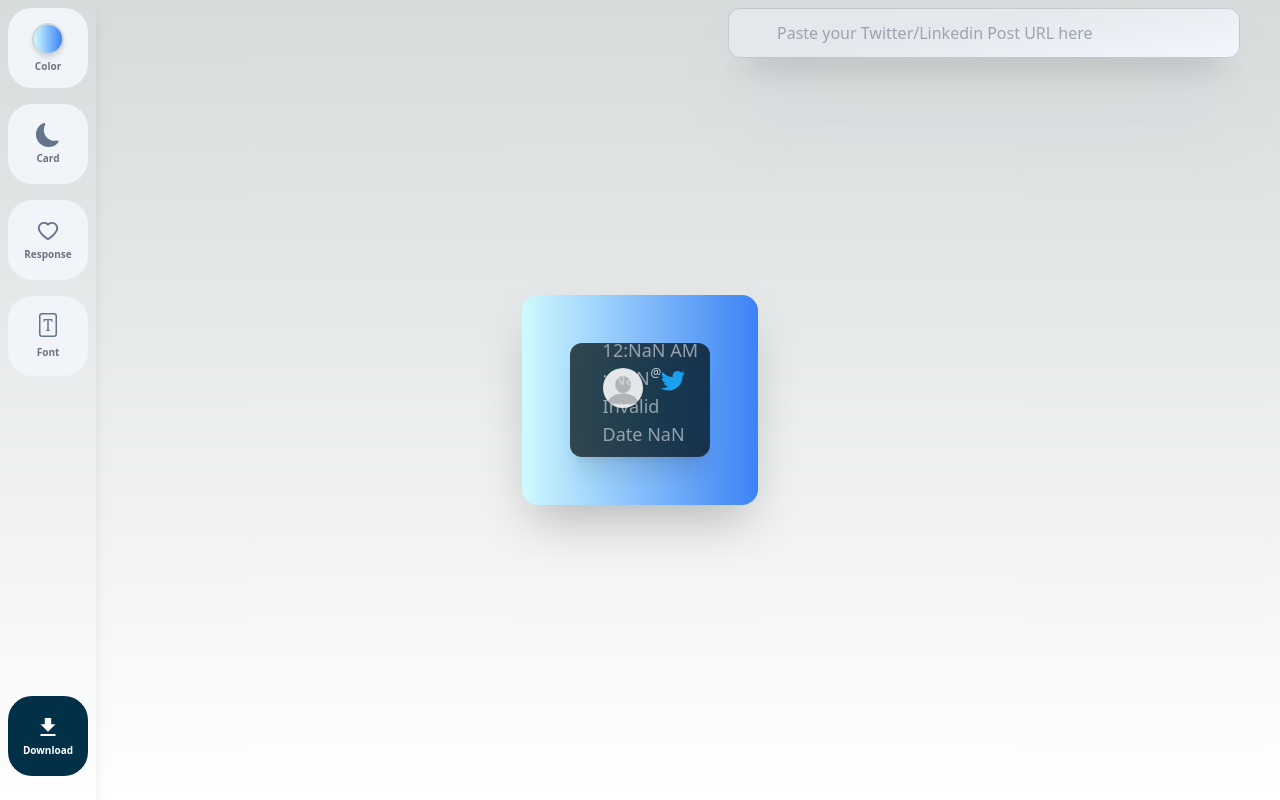
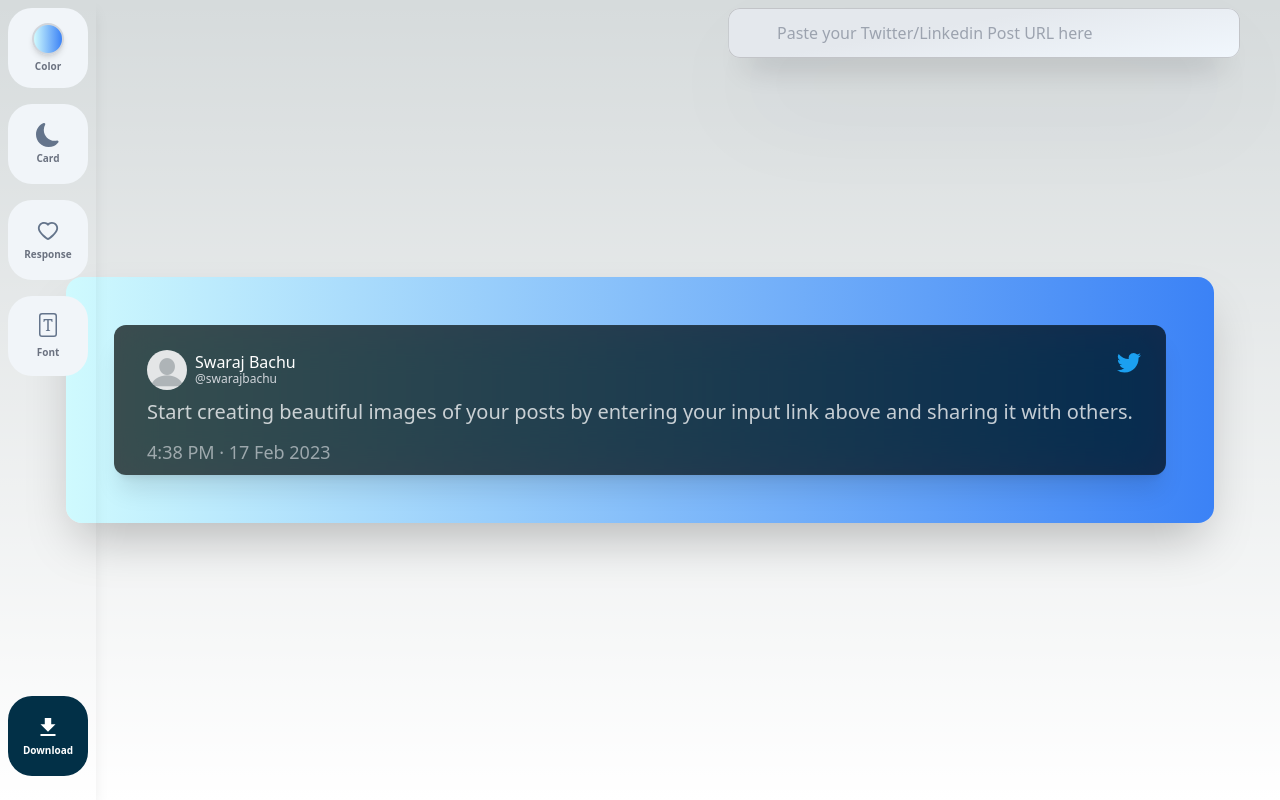
Before and after one commit to Aperturs/aperturs-tool, a Next.js app: page / in a window 1280 px wide. Built offline with nearby package versions, Linux system fonts and the light colour scheme; what tailwindcss-filters would draw is missing.

Commit message:
fixing default values

```diff
--- a/src/components/tweet/content.tsx
+++ b/src/components/tweet/content.tsx
@@ -22,7 +22,10 @@ const Content = () => {
         opacity-80
         ${cardColor == "Dark"? 'text-gray-100':'text-gray-800'  }
         `}>
-          {extractTweetText(tweet?.full_text || '')}
+          {extractTweetText(tweet?.full_text ||
+            `Start creating beautiful images of your
+            posts by entering your input link above and sharing it with others.`
+            )}
         </p>
 
         {
--- a/src/components/tweet/profile.tsx
+++ b/src/components/tweet/profile.tsx
@@ -26,10 +26,10 @@ const Profile = () => {
                 height={30} />
             <div className='flex flex-col'>
                 <p className={`text-md mb-[-3px] ${textColor1}`}>
-                    {tweet?.user.name}
+                    {tweet?.user.name || 'Swaraj Bachu'}
                 </p>
                 <p className={`text-xs ${textColor2}`}>
-                    @{tweet?.user.screen_name}
+                    @{tweet?.user.screen_name || 'swarajbachu'}
                 </p>
             </div>
             </div>
--- a/src/components/tweet/time.tsx
+++ b/src/components/tweet/time.tsx
@@ -15,7 +15,7 @@ function convertDate(dateStr: string): string {
   const timeString = `${hour12}:${minutes.toString().padStart(2, '0')} ${amPm}`;
   const dateString = `${day} ${month} ${year}`;
 
-  return `${timeString} : ${dateString}`;
+  return `${timeString} · ${dateString}`;
 }
 
 
@@ -24,7 +24,7 @@ const Time = () => {
   const { cardColor,tweet } = useContext(AppContext)
 
 
-  const createdTime = convertDate(tweet?.created_at || '')
+  const createdTime = convertDate(tweet?.created_at || "Fri Feb 17 16:38:18 +0000 2023")
 
   return (
       <p className={`${ cardColor === "Dark" ? ' text-gray-200 ' : 'text-gray-700 '} mx-2 mt-2 text-lg opacity-60 `}>
```
